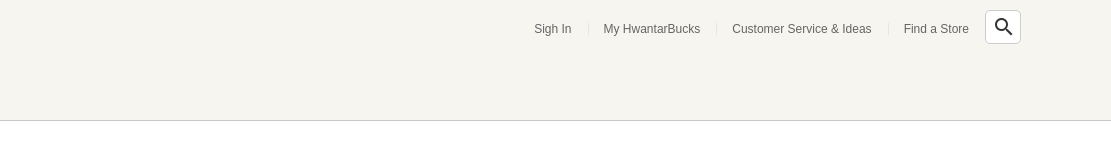
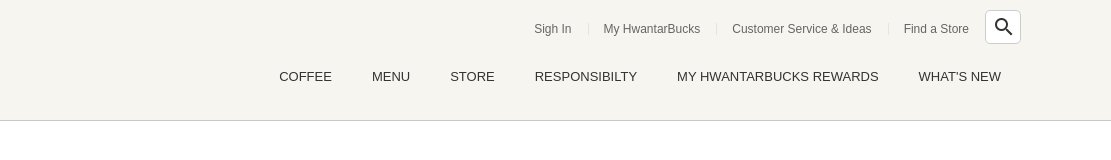
Before and after one commit to manggong/s_buck, a plain HTML site: page index.html in a window 1280 px wide. Shown: the full height of the page, 169-1280 px from the left. Drawn offline with nearby package versions, Linux system fonts and the light colour scheme.

Commit message:
add main-menu

```diff
--- a/index.html
+++ b/index.html
@@ -61,6 +61,33 @@
             </div>
         </div> <!--search-->
       </div> <!--sub-menu-->
+
+      <ul class="main-menu">
+        <li class="item">
+          <div class="item__name">COFFEE</div>
+          <div class="item__contents"></div>
+        </li>
+        <li class="item">
+          <div class="item__name">MENU</div>
+          <div class="item__contents"></div>
+        </li>
+        <li class="item">
+          <div class="item__name">STORE</div>
+          <div class="item__contents"></div>
+        </li>
+        <li class="item">
+          <div class="item__name">RESPONSIBILTY</div>
+          <div class="item__contents"></div>
+        </li>
+        <li class="item">
+          <div class="item__name">MY HWANTARBUCKS REWARDS</div>
+          <div class="item__contents"></div>
+        </li>
+        <li class="item">
+          <div class="item__name">WHAT'S NEW</div>
+          <div class="item__contents"></div>
+        </li>
+      </ul>
     </div> <!--inner-->
   </header>
 </body>
--- a/main.css
+++ b/main.css
@@ -123,3 +123,31 @@ header .sub-menu .search .material-icons {
 header .sub-menu .search.focused .material-icons {
   opacity: 0;
 }
+
+header .main-menu {
+  position: absolute;
+  bottom: 0;
+  right: 0;
+  z-index: 1;
+  display: flex;
+}
+
+header .main-menu .item {
+
+}
+
+header .main-menu .item .item__name {
+  padding: 10px 20px 34px 20px;
+  font-family: Arial, sans-serif;
+  font-size: 13px;
+}
+
+header .main-menu .item:hover .item__name {
+  background-color: #2c2a29;
+  color: #669900;
+  border-radius: 6px 6px 0 0;
+}
+
+header .main-menu .item .item__contents {
+
+}
```
